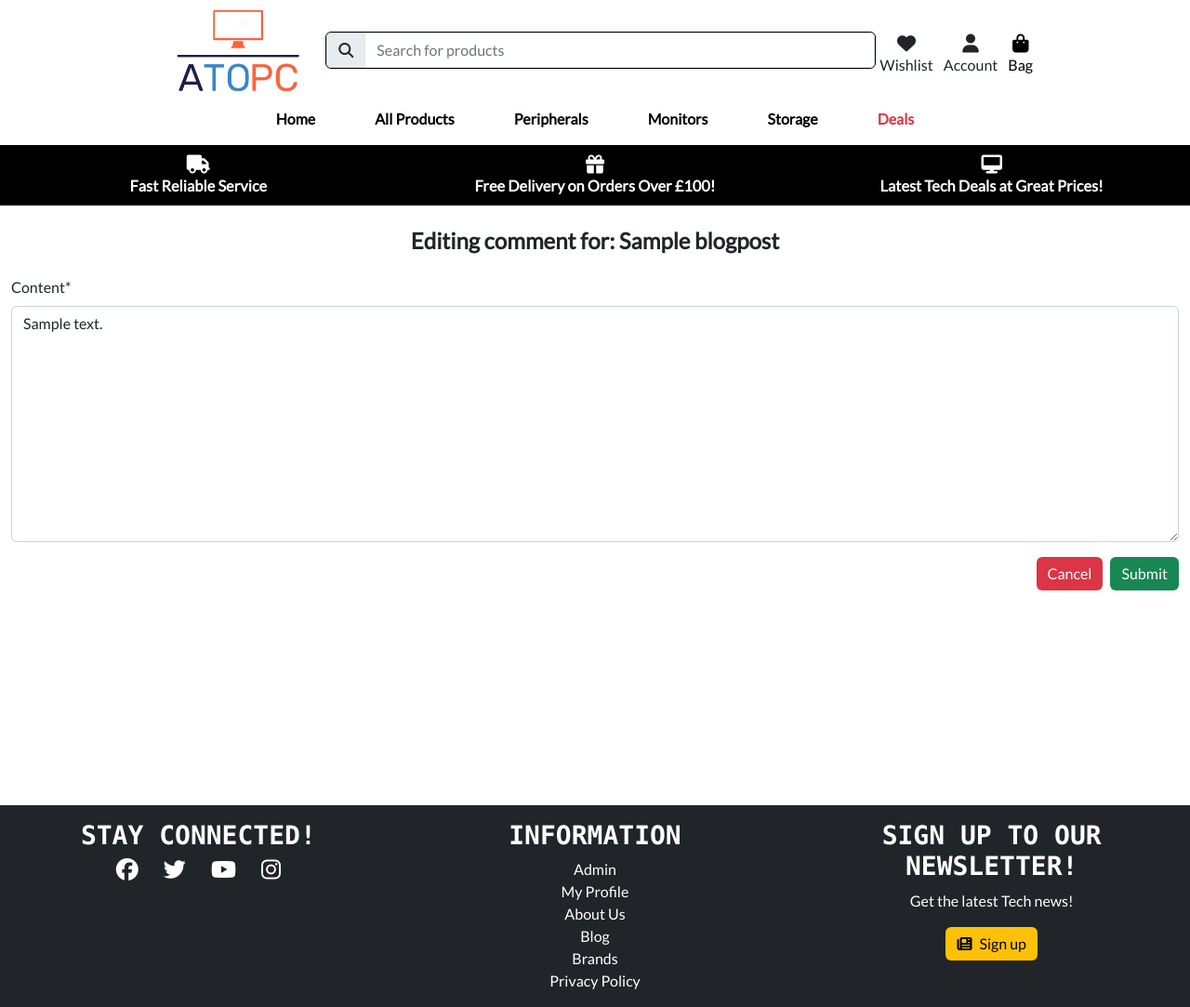
After one commit to JackDay94/Project5-atopc, a Django app: page /blog/1/edit_comment/ in a window 1280 px wide. The commit adds this page. Shown: the whole page at 93% size. Run offline with Django 3.2, Linux system fonts and the light colour scheme; a user stored in the database is signed in; tables that the repository leaves empty hold one stand-in row (values such as "Sample post"); some libraries are stand-ins or nearby versions; some web fonts are replaced.

Commit message:
feat: Add views and template for editing blog comments

```diff
--- a/blog/templates/blog/blog_detail.html
+++ b/blog/templates/blog/blog_detail.html
@@ -20,7 +20,7 @@
     {% if request.user.is_superuser %}
     <div class="text-center mb-3">
         <a href="{% url 'edit_post' blog_post.slug %}" class="btn btn-warning me-1" role="button" aria-label="Go to blog post edit page">Edit</a>
-        <a href="#" class="ms-1 btn btn-danger" role="button" aria-label="Go to blog post delete page">Delete</a>
+        <a href="{% url 'delete_post' blog_post.slug %}" class="ms-1 btn btn-danger" role="button" aria-label="Go to blog post delete page">Delete</a>
     </div>
     {% endif %}
     <div class="col-12 col-md-6 pb-4 ">
@@ -64,14 +64,14 @@
     {% else %}
     <div class="col-12">
         {% for comment in comments %}
-        <div class="card pb-3">
+        <div class="card mb-3">
             <div class="card-body">
                 <div class="row">
                     <p class="col-md-2 col-6 fw-semibold">{{ comment.author }}</p>
                     <p class="col-md-2 col-6">Created: {{ comment.created_on }}</p>
                     <p class="col-md-2 col-6">Edited: {{ comment.edited_on }}</p>
                     {% if request.user == comment.author or request.user.is_superuser %}
-                    <p class="col-md-2 col-6"><a href="#">Edit</a></p>
+                    <p class="col-md-2 col-6"><a href="{% url 'edit_comment' comment.id %}">Edit</a></p>
                     <p class="col-md-2 col-6"><a href="#" class="text-danger">Delete</a></p>
                     {% endif %}
                 </div>
--- /dev/null
+++ b/blog/templates/blog/edit_comment.html
@@ -0,0 +1,40 @@
+{% extends 'base.html' %}
+{% load crispy_forms_tags %}
+
+{% block extra_title %}
+Edit Comment
+{% endblock %}
+
+{% block content %}
+
+<!-- Checks the current user is same as the comment author or is a superuser -->
+{% if request.user == blogcomment.author or request.user.is_superuser %}
+<!-- Edit Comment title-->
+<div class="row">
+    <div class="col-12 text-center pt-3">
+        <h4 class="fw-semibold">Editing comment for: {{ post_title }}</h4>
+    </div>
+</div>
+<!-- Edit Comment form -->
+<div class="row">
+    <div class="col-12">
+        <form action="" method="post" class="pt-3">
+        {% csrf_token %}
+        {{ form | crispy | safe }}
+        <button type="submit" class="btn btn-success float-end">Submit</button>
+        <a href="{% url 'blog' %}" class="btn btn-danger float-end me-2">Cancel</a>
+        </form>
+    </div>
+</div>
+<!-- Displays message if the current user is not the comment author -->
+{% else %}
+<div class="text-center">
+    <h1 class="fw-bold mb-5">Access Denied</h1>
+    <p class="fs-4">You do not have permission to access this.</p>
+    <a href="{% url 'home' %}" class="btn btn-dark">
+        Return to Home
+    </a>
+</div>
+{% endif %}
+
+{% endblock %}
--- a/blog/urls.py
+++ b/blog/urls.py
@@ -1,5 +1,5 @@
 from django.urls import path
-from .views import PostList, PostDetail, AddPost, EditPost, DeletePost
+from .views import PostList, PostDetail, AddPost, EditPost, DeletePost, EditComment
 
 urlpatterns = [
     path('', PostList.as_view(), name='blog'),
@@ -7,5 +7,6 @@ urlpatterns = [
     path('<slug:slug>/', PostDetail.as_view(), name='post_detail'),
     path('<slug:slug>/edit_post/', EditPost.as_view(), name='edit_post'),
     path('<slug:slug>/delete_post/', DeletePost.as_view(), name='delete_post'),
-
+    path('<slug:slug>/delete_post/', DeletePost.as_view(), name='delete_post'),
+    path('<int:pk>/edit_comment/', EditComment.as_view(), name='edit_comment'),
 ]
--- a/blog/views.py
+++ b/blog/views.py
@@ -52,7 +52,7 @@ class PostDetail(DetailView):
             comment.save()
             messages.success(request, 'Comment added successfully!')
         else:
-            comment_form = CommentForm()
+            comment_form = BlogCommentForm()
             messages.error(request, 'Error! Comment was not added.')
 
         return render(
@@ -61,7 +61,7 @@ class PostDetail(DetailView):
             {
                 "blog_post": post,
                 "comments": comments,
-                "comment_form": CommentForm()
+                "comment_form": BlogCommentForm()
             },
         )
 
@@ -123,3 +123,26 @@ class DeletePost(UserPassesTestMixin, DeleteView):
         messages.success(self.request, self.success_message, 'danger')
 
         return super(DeletePost, self).delete(request, *args, **kwargs)
+
+
+class EditComment(LoginRequiredMixin, SuccessMessageMixin, UpdateView):
+    """Allows a user to edit their comment"""
+    model = BlogComment
+
+    fields = [
+        'content',
+    ]
+
+    template_name = 'blog/edit_comment.html'
+    success_url = reverse_lazy('blog')
+    success_message = 'Updated Comment successfully!'
+
+    def get_context_data(self, **kwargs):
+        context = super().get_context_data(**kwargs)
+        context['post_title'] = self.object.post
+
+        return context
+
+    def form_valid(self, form):
+        form.save()
+        return super().form_valid(form)
```
